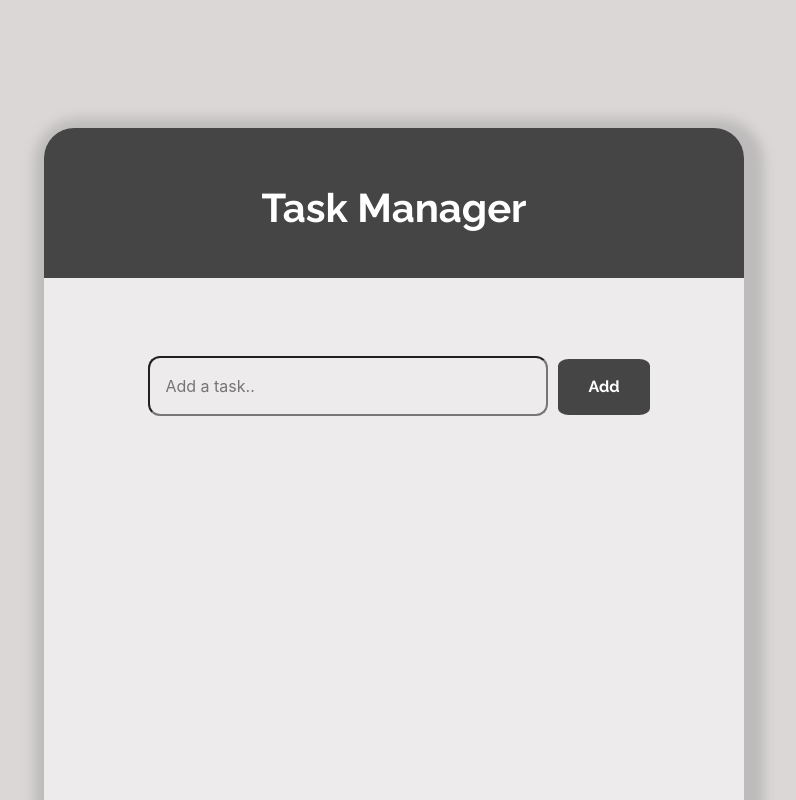
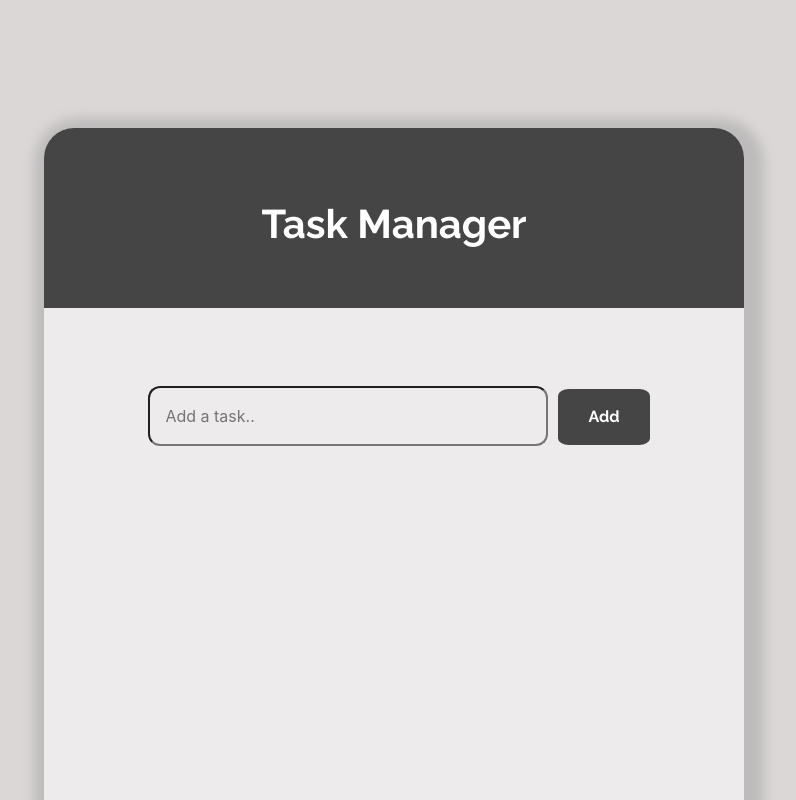
Before and after one commit to IbtisamZ/Task-manager, a React (Create React App) app: page / in a window 1280 px wide. Shown: the top 800 px of the page, without its empty margins (246-1042 px from the left). Built offline with nearby package versions, Linux system fonts and the light colour scheme.

Commit message:
fix style

```diff
--- a/src/App.css
+++ b/src/App.css
@@ -10,11 +10,11 @@ h1 {
   font-family: "Raleway", sans-serif ;
   font-weight: 600;
   background-color: rgb(70, 69, 69);
-  height: 150px;
+  height: 180px;
   border-radius: 30px 30px 0 0;
   width: 700px;
   color: white;
-  padding: 3.5rem 0;
+  padding: 4.5rem 0;
 }
 
 .task-input {
```
